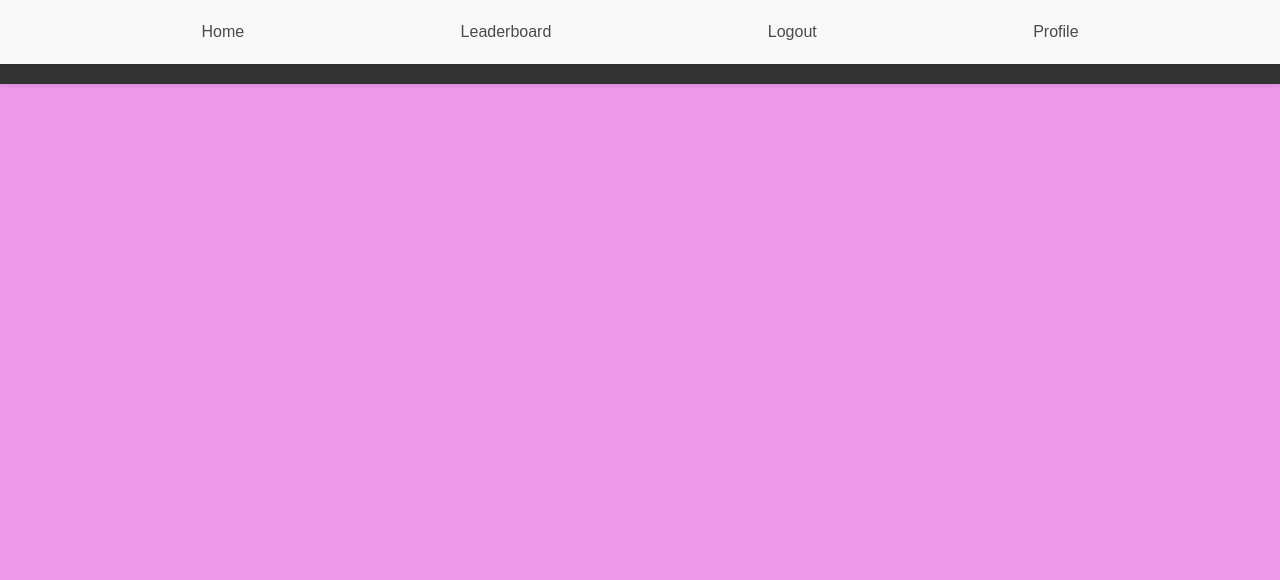
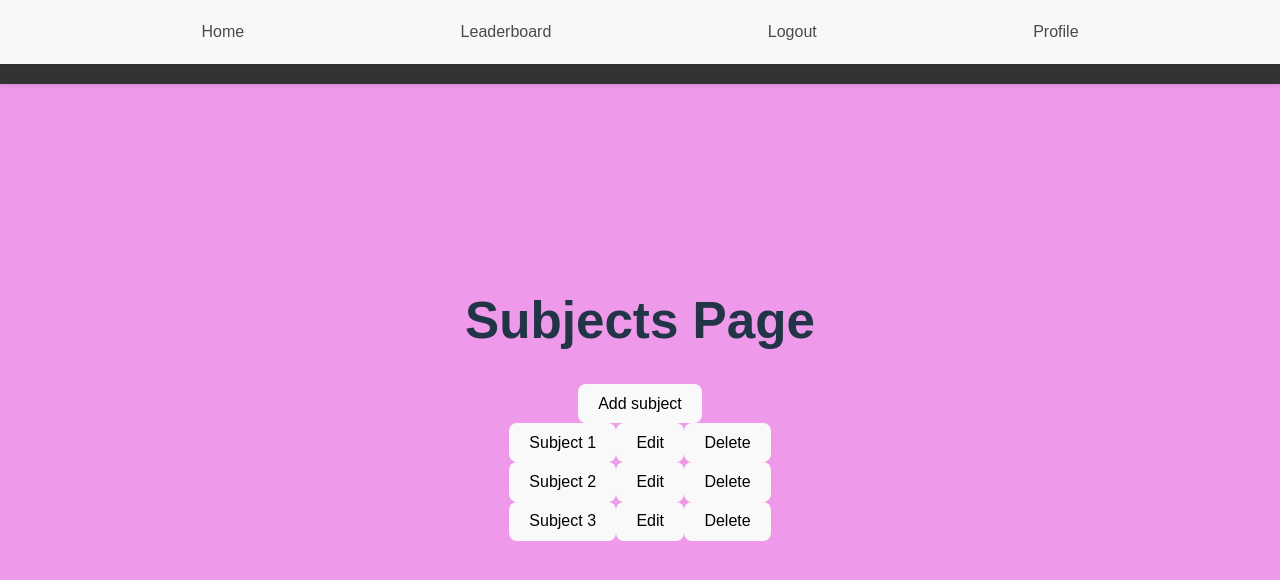
Before and after one commit to J-arv1s/RevisionAppClient, a React (Vite) app: page /subjects in a window 1280 px wide. Shown: the top 580 px of the page. Built offline with nearby package versions, Linux system fonts and the light colour scheme.

Commit message:
basics of SubjectPage

```diff
--- a/src/App.jsx
+++ b/src/App.jsx
@@ -2,7 +2,8 @@ import React from 'react'
 import './App.css'
 import { Routes, Route } from 'react-router-dom';
 import { PageWrapper } from './components/index'
-import { LoginPage, StudentPage } from './Pages'
+import { LoginPage, StudentPage, SubjectsPage } from './Pages'
+
 
 function App() {
 
@@ -14,6 +15,7 @@ function App() {
       <Routes>
       <Route path='/login' element={<LoginPage />}/>
       <Route path='/student' element={<StudentPage />}/>
+      <Route path='/subjects' element={<SubjectsPage />}/>
       </Routes>
     </>
   )
--- /dev/null
+++ b/src/Pages/SubjectsPage/index.jsx
@@ -0,0 +1,14 @@
+import React from 'react';
+import {TeacherSubjects} from '../../components';
+
+const SubjectsPage = () => {
+  return (
+    <>
+      <h1>Subjects Page</h1>
+      <button>Add subject</button>
+      <TeacherSubjects />
+    </>
+  );
+};
+
+export default SubjectsPage;
--- a/src/Pages/index.jsx
+++ b/src/Pages/index.jsx
@@ -1,2 +1,3 @@
 export {default as LoginPage} from './LoginPage'
 export {default as StudentPage} from './StudentPage'
+export {default as SubjectsPage} from './SubjectsPage'
--- /dev/null
+++ b/src/components/TeacherSubject/index.jsx
@@ -0,0 +1,13 @@
+import React from 'react';
+
+const TeacherSubject = ({ subjectName }) => {
+  return (
+    <div>
+      <button>{subjectName}</button>
+      <button>Edit</button>
+      <button>Delete</button>
+    </div>
+  );
+};
+
+export default TeacherSubject;
--- /dev/null
+++ b/src/components/TeacherSubjects/index.jsx
@@ -0,0 +1,16 @@
+import React from 'react';
+import {TeacherSubject} from '../index';
+
+const TeacherSubjects = () => {
+  const subjects = ['Subject 1', 'Subject 2', 'Subject 3'];
+
+  return (
+    <>
+      {subjects.map((subject, index) => (
+        <TeacherSubject key={index} subjectName={subject} />
+      ))}
+    </>
+  );
+};
+
+export default TeacherSubjects;
--- a/src/components/index.jsx
+++ b/src/components/index.jsx
@@ -1 +1,3 @@
 export {default as PageWrapper} from './PageWrapper'
+export {default as TeacherSubjects} from './TeacherSubjects'
+export {default as TeacherSubject} from './TeacherSubject'
```
